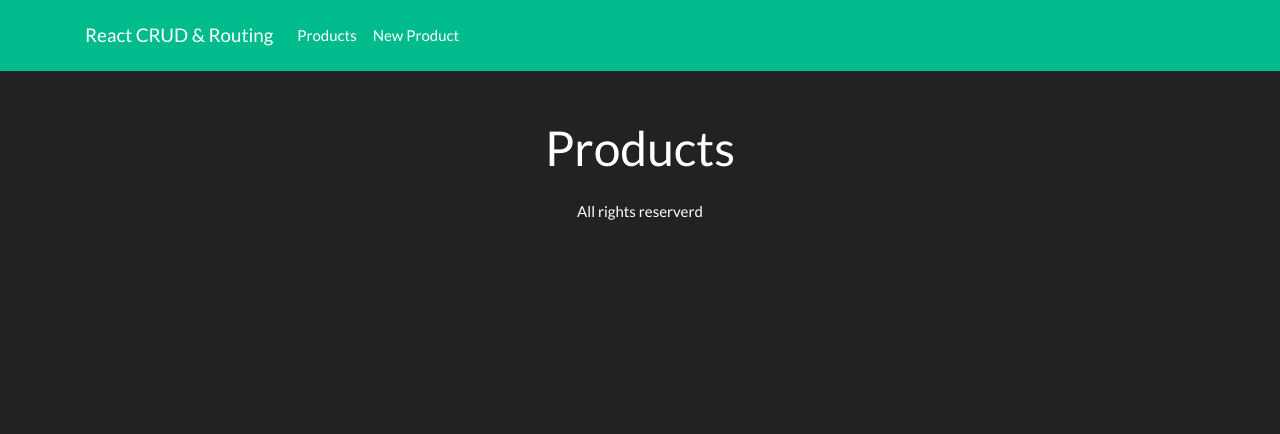
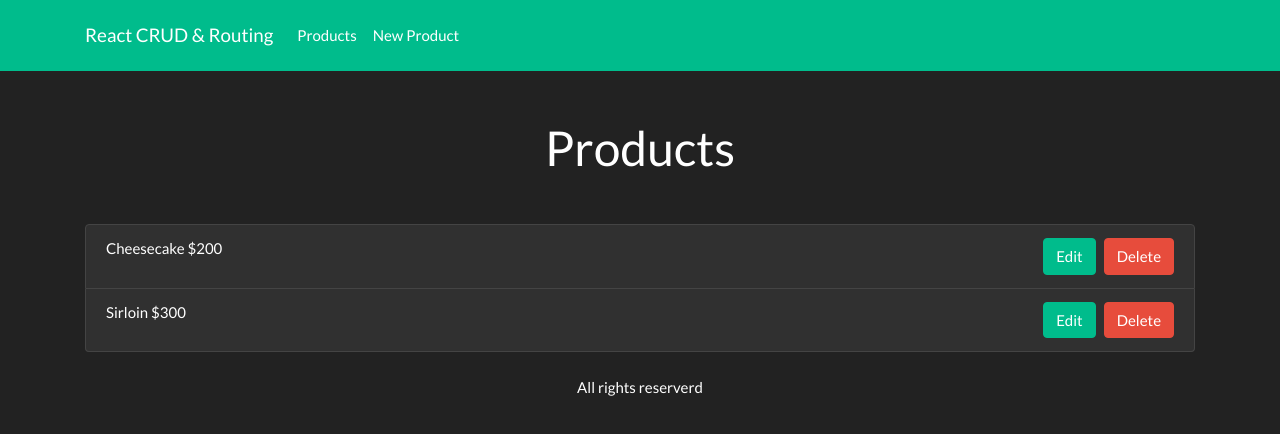
Before and after one commit to luisdev97/react-products-routingCRUD, a React (Create React App) app: page /products in a window 1280 px wide. Shown: the top 434 px of the page. Built offline with nearby package versions, Linux system fonts and the light colour scheme; data requests are answered from the project's data file.

Commit message:
Show ProductsList

```diff
--- a/src/App.js
+++ b/src/App.js
@@ -1,5 +1,6 @@
-import React from 'react';
+import React, { useState, useEffect } from 'react';
 import { BrowserRouter as Router, Route, Switch } from 'react-router-dom';
+import axios from 'axios';
 import ProductsList from './components/ProductsList';
 import ProductsForm from './components/ProductsForm';
 import EditProductForm from './components/EditProductForm';
@@ -7,15 +8,30 @@ import Product from './components/Product';
 import Header from './components/Header';
 
 function App() {
+
+  const [ products, setProducts ] = useState([]);
+
+  const getProducts = async() => {
+    const res = await axios.get('http://localhost:4000/restaurant');
+    console.log(res);
+    setProducts(res.data);
+  }
+
+  useEffect(() => {
+    getProducts();
+  },[]);
+
   return (
     <Router>
       <Header/>
       <main className="container mt-5">
         <Switch>
 
+          <Route path="/products"
+                 render={ () => <ProductsList products = { products } /> }/>
+
           <Route path="/products/new" component={ ProductsForm }/>
-          <Route path="/products" component={ ProductsList }/>
-          <Route path="/edit-product/:id" component={ EditProductForm }/>
+          <Route path="/products/edit/:id" component={ EditProductForm }/>
           <Route path="/products/:id" component={ Product }/>
 
         </Switch>
--- /dev/null
+++ b/src/components/ProductRow.jsx
@@ -0,0 +1,27 @@
+import React from 'react';
+import { Link } from 'react-router-dom';
+const ProductRow = ({ product }) => {
+
+    const { name, price, category, id } = product;
+
+    const deleteProduct = id => {
+        console.log("eliminar producto " + id)
+    }
+
+    return (
+        <li data-category={ category } className="list-group-item d-flex justify-content-between align-items-center">
+            <p>
+                { name + ' '}
+                <span className="font-weigth-bold">${ price }</span>
+            </p>
+
+            <div>
+                <Link to={`/products/edit/${id}`} className="btn btn-success mr-2"> Edit </Link>
+                <button onClick={ () => { deleteProduct(id) } } className="btn btn-danger">Delete</button>
+            </div>
+
+        </li>
+    );
+};
+
+export default ProductRow;
--- a/src/components/ProductsList.jsx
+++ b/src/components/ProductsList.jsx
@@ -1,8 +1,20 @@
 import React from 'react';
+import ProductRow  from './ProductRow';
 
-const ProductsList = () => {
+const ProductsList = ({ products }) => {
+
+
+    const renderProducts = products => {
+        return products.map( product => <ProductRow key={ product.id }product={ product }/>)
+    }
+
     return (
-        <h1 className="text-center">Products</h1>
+        <>
+            <h1 className="text-center">Products</h1>
+            <ul className="list-group mt-5">
+                { renderProducts(products) }
+            </ul>
+        </>
     );
 };
 
```
